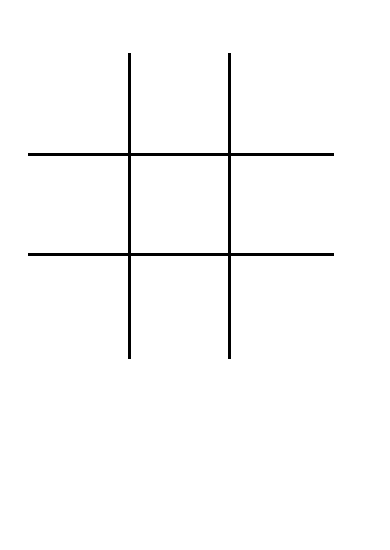
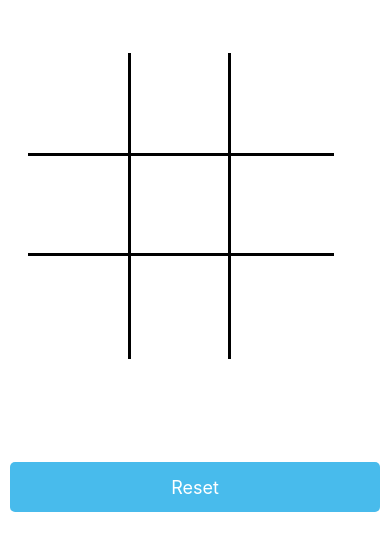
Before and after one commit to swbanks/TicTacToe, a React Native app: screen / in a window 390 px wide. Shown: the top 550 px of the page. Built offline with nearby package versions, Linux system fonts and the light colour scheme.

Commit message:
add reset button and text to indicate a winner

```diff
--- a/App.js
+++ b/App.js
@@ -1,12 +1,13 @@
 import React, {useState} from 'react';
-import { StyleSheet, Text, View, TouchableWithoutFeedback } from 'react-native';
+import { StyleSheet, Text, View, TouchableWithoutFeedback, TouchableHighlight } from 'react-native';
 import Circle from './Circle';
 import Cross from './Cross';
 
 export default function App() {
+  const initialPositionState = [['', '', ''],['', '', ''],['', '', '']];
   const [circles, setCircles] = useState([]);
   const [crosses, setCrosses] = useState([]);
-  const [positionTracker, setPositionTracker] = useState([['', '', ''],['', '', ''],['', '', '']]);
+  const [positionTracker, setPositionTracker] = useState(initialPositionState);
 
   let xWins = false;
   let oWins = false;
@@ -36,6 +37,12 @@ export default function App() {
     console.log(`val = ${val}`);
     return val;
   };
+
+  const handleResetPress = () => {
+    setCircles([]);
+    setCrosses([]);
+    setPositionTracker(initialPositionState);
+  }
 
   const onTouchingBoard = (e) => {
     if (xWins || oWins) return;
@@ -71,6 +78,12 @@ export default function App() {
         {circles.map((e) => (<Circle color='skyblue' key={circles.indexOf(e)} xTranslate={e.translateX} yTranslate={e.translateY}/>))}
       </View>
     </TouchableWithoutFeedback >
+    <Text style={styles.text}>
+      {xWins ? 'X wins!' : (oWins ? 'O Wins!' : '')}
+    </Text>
+    <TouchableHighlight onPress={handleResetPress} style={[styles.button, {marginTop: 50}]}>
+      <Text style={styles.buttonText}>{xWins || oWins ? 'Play Again' : 'Reset'}</Text>
+    </TouchableHighlight>
     </View>
   );
 }
@@ -111,5 +124,26 @@ const styles = StyleSheet.create({
      { translateX: 0 },
      { translateY: 100 }
     ]
+  },
+  button: {
+    height: 50,
+    backgroundColor: '#48BBEC',
+    borderColor: '#48BBEC',
+    alignSelf: 'stretch',
+    margin: 10,
+    justifyContent: 'center',
+    alignItems: 'center',
+    borderRadius: 5,
+  },
+  buttonText: {
+    color: '#fff',
+    fontSize: 18,
+  },
+  text: {
+    color: 'green',
+    fontSize: 24,
+    fontWeight: 'bold',
+    marginTop: 100,
+    textAlign: 'center'
   }
 });
```
